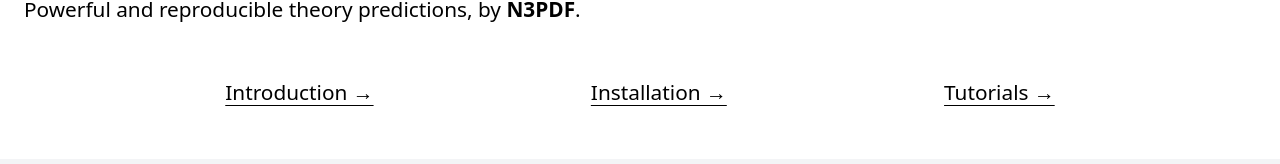
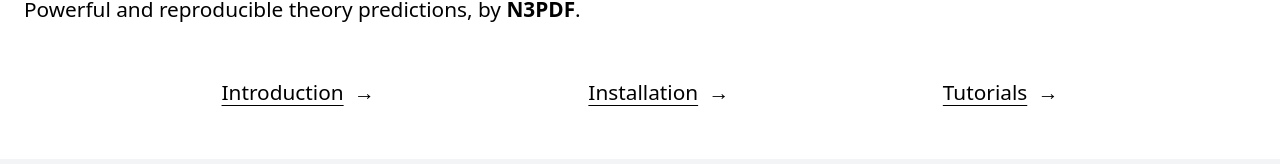
Before and after one commit to NNPDF/pineline, a Next.js app: page /pineline/ in a window 1280 px wide. Shown: the part 188-352 px from the top of the page. Built offline with nearby package versions, Linux system fonts and the light colour scheme.

Commit message:
Update home page links

```diff
--- a/src/pages/index.mdx
+++ b/src/pages/index.mdx
@@ -41,9 +41,9 @@
       target="_blank">N3PDF</a>.
     </div>
     <p className={[styles.subtitle, styles.links].join(" ")}>
-      <Link href="/introduction">Introduction →</Link>
-      <Link href="/installation">Installation →</Link>
-      <Link href="/tutorials/setup">Tutorials →</Link>
+      <Link href="/introduction">Introduction</Link>
+      <Link href="/installation">Installation</Link>
+      <Link href="/tutorials/setup">Tutorials</Link>
     </p>
   </div>
 
--- a/src/pages/index.module.css
+++ b/src/pages/index.module.css
@@ -86,6 +86,13 @@
   margin: 1rem;
 }
 
+.links > a::after {
+  content: "→";
+  display: inline-block;
+  text-decoration: none;
+  padding-left: 0.5em;
+}
+
 .link {
   color: currentcolor !important;
   text-decoration: none !important;
```
